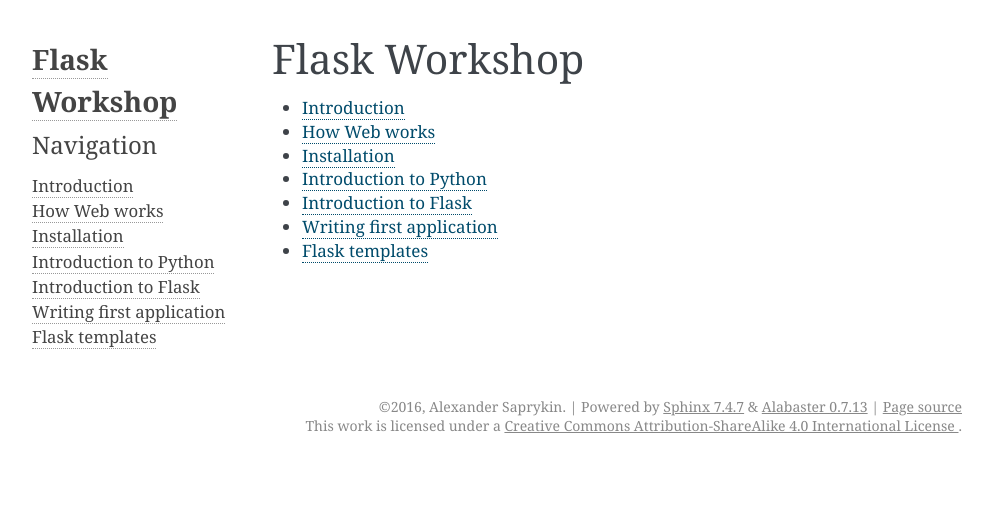
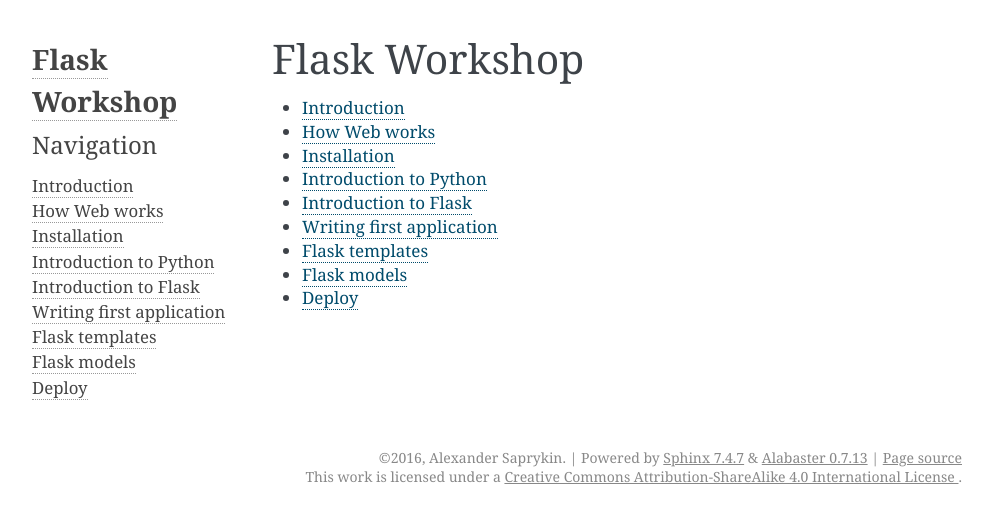
Before and after one commit to cutwater/FlaskWorkshop, a Sphinx documentation site: the page built from docs/index.rst, in a window 1280 px wide. Shown: the top 523 px of the page, without its empty margins (148-1140 px from the left). Built offline with Sphinx 7.4.7, drawn with Linux system fonts in a browser that asks for light colours.

Commit message:
Add more empty pages
Add pages:
* deploy.rst
* flask-models.rst

Add "flask-" prefix to Flask related pages.

```diff
--- /dev/null
+++ b/docs/deploy.rst
@@ -0,0 +1,5 @@
+======
+Deploy
+======
+
+.. todo:: Describe how to deploy web application to Heroku
--- /dev/null
+++ b/docs/flask-models.rst
@@ -0,0 +1,5 @@
+============
+Flask models
+============
+
+.. todo:: Describe how to install Flask-Sqlalchemy and create models
--- a/docs/index.rst
+++ b/docs/index.rst
@@ -10,5 +10,7 @@
    installation
    python-intro
    flask-intro
-   writing-first-app
-   templates
+   flask-first-app
+   flask-templates
+   flask-models
+   deploy
```
Also changed, not shown: docs/flask-first-app.rst (renamed from docs/writing-first-app.rst), docs/flask-templates.rst (renamed from docs/templates.rst).
